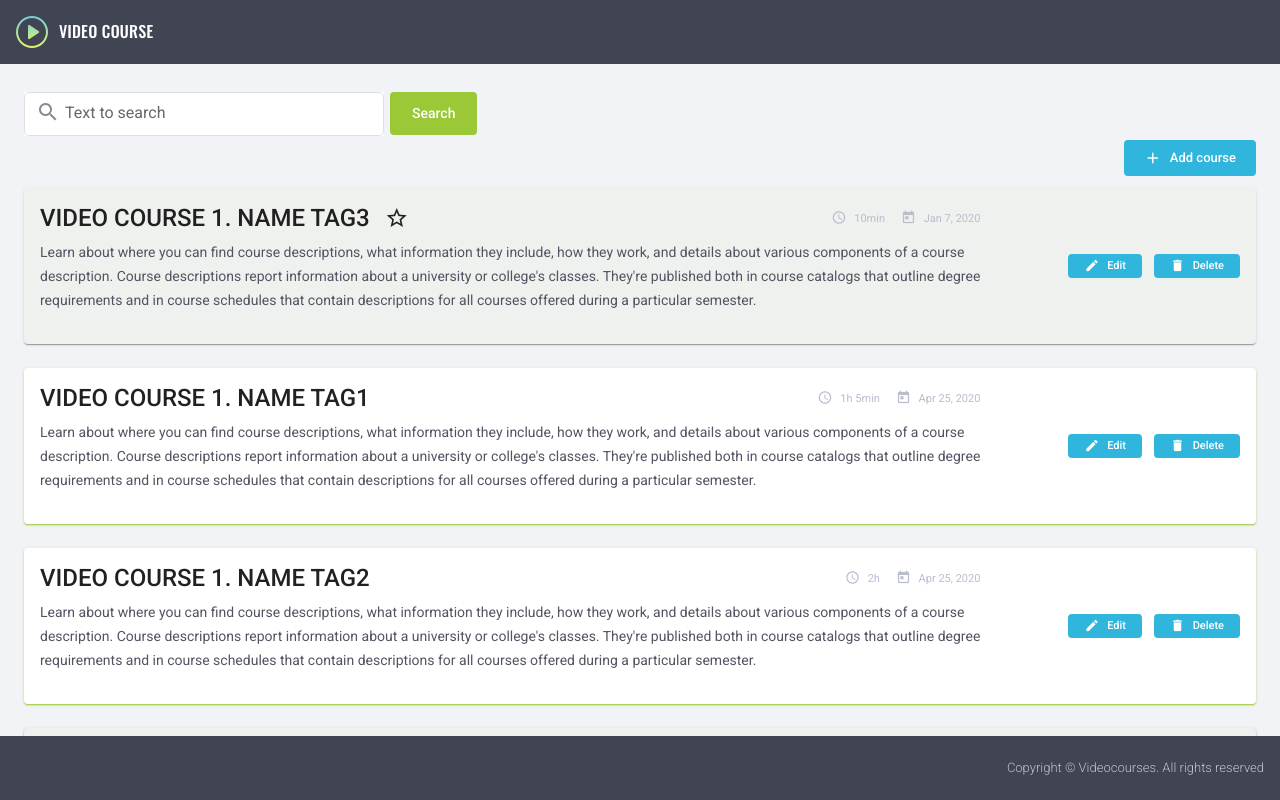
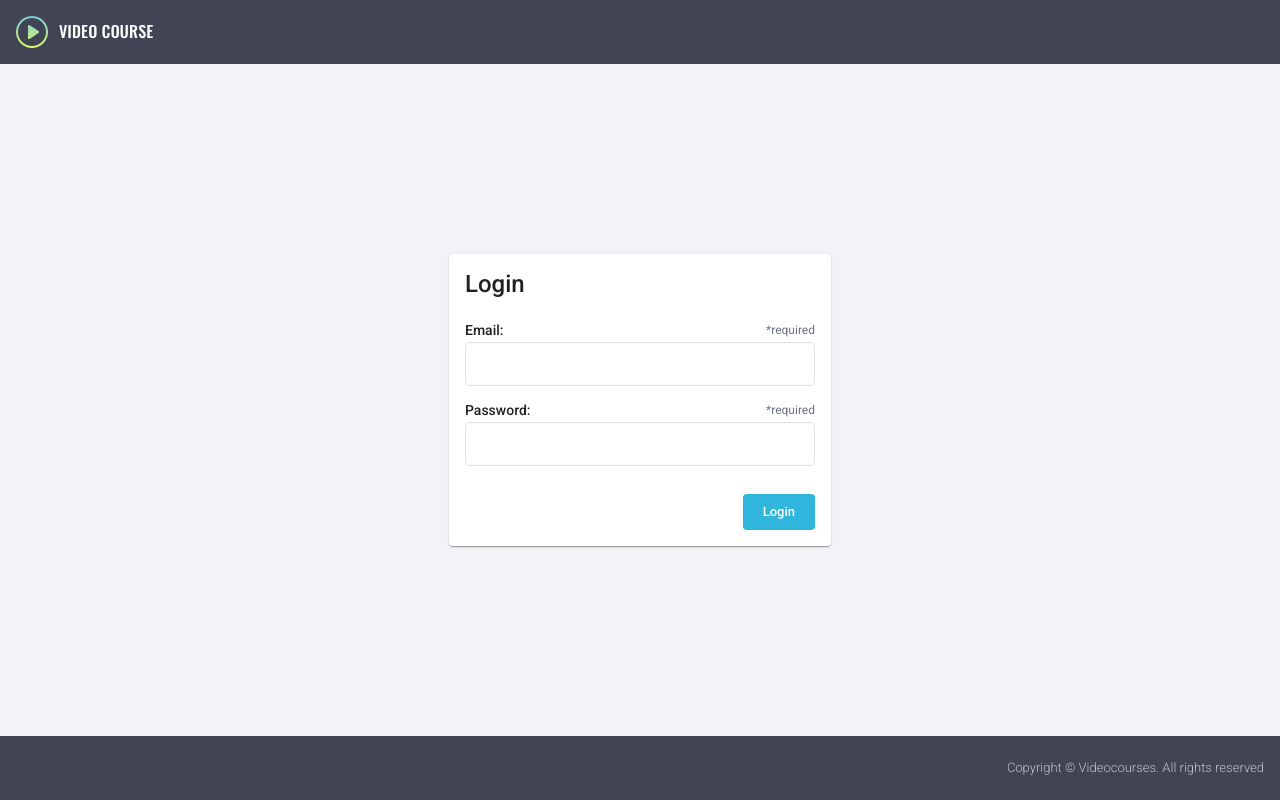
Before and after one commit to allizmellody/ng-mentoring-2020, an Angular app: page /auth in a window 1280 px wide. Built offline with nearby package versions, Linux system fonts and the light colour scheme.

Commit message:
modules&services: display login page

```diff
--- a/src/app/app.component.html
+++ b/src/app/app.component.html
@@ -2,8 +2,8 @@
   <header></header>
   <breadcrumbs></breadcrumbs>
   <main class="app__main">
-    <router-outlet></router-outlet>
-<!--    <login-page></login-page>-->
+<!--    <router-outlet></router-outlet>-->
+    <login-page></login-page>
   </main>
   <footer></footer>
 </div>
```
